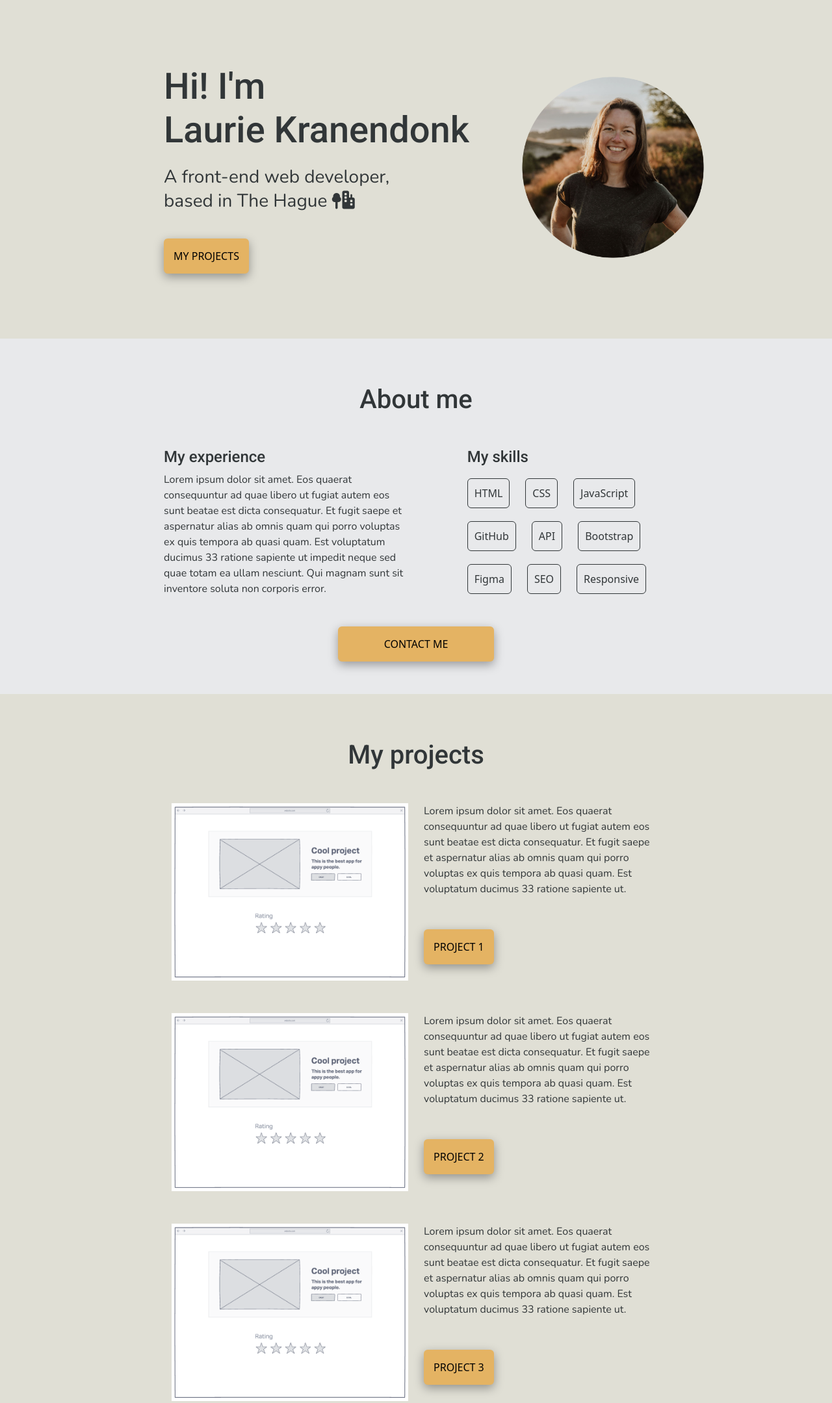
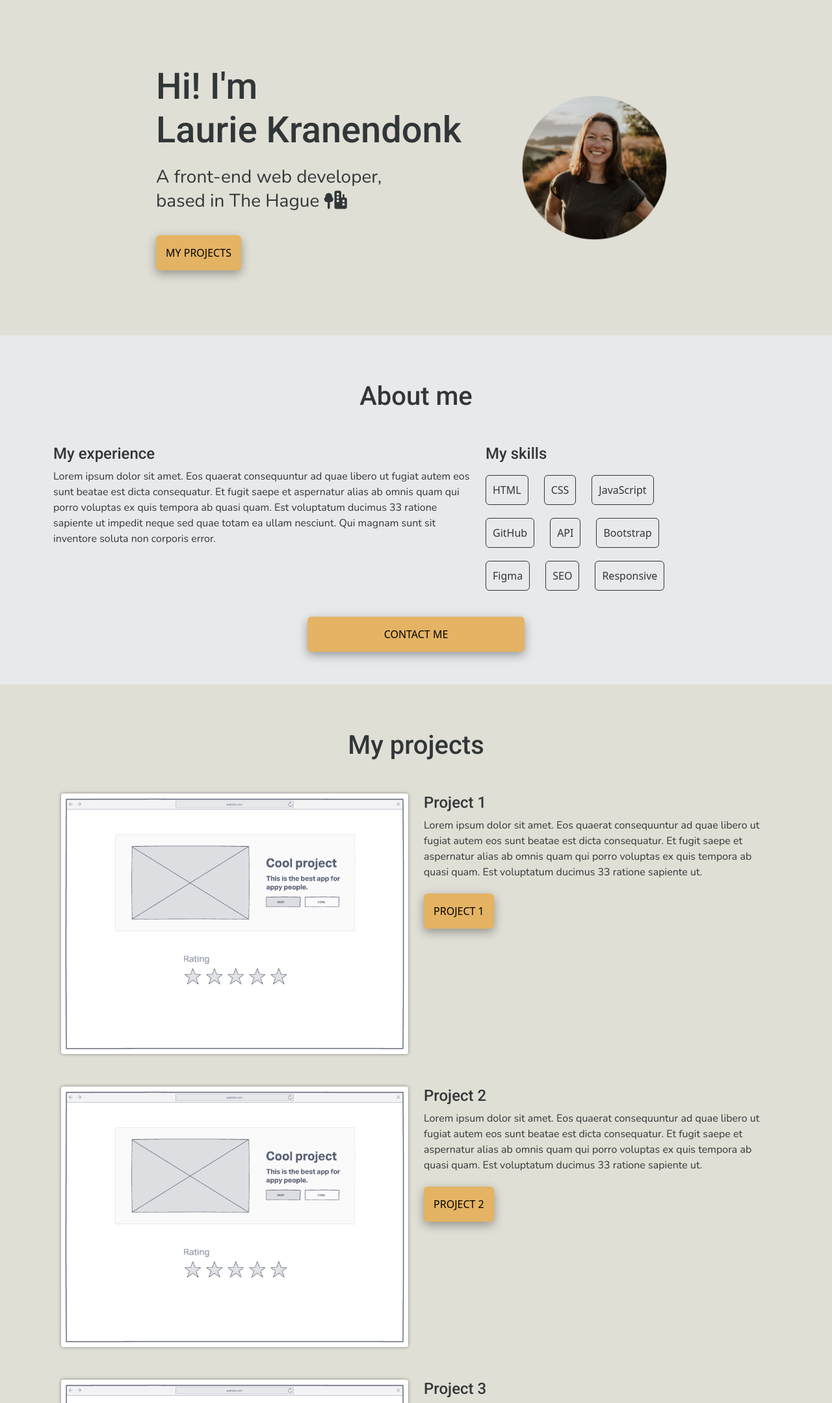
Before and after one commit to LaurieKD/Portfolio-project, a plain HTML site: page index.html in a window 1280 px wide. Shown: the top 2159 px of the page at 65% size. Drawn offline with nearby package versions, Linux system fonts and the light colour scheme.

Commit message:
Changed the entire homepage (HTML and CSS)
Could have pushed sooner :-)

```diff
--- a/index.html
+++ b/index.html
@@ -41,9 +41,9 @@
 		></script>
 	</head>
 	<body>
+		<div class="container box">
 				<div class="section-1">
-			<div class="container box">
-				<div class="row align-items-start">
+					<div class="row align-items-center">
 						<div class="col-8">
 							<h1>
 								Hi! I'm
@@ -59,30 +59,30 @@
 								MY PROJECTS
 							</a>
 						</div>
-					<div class="col-4">
+						<div class="col d-none d-md-block">
 							<img
 								src="images/Laurie Kranendonk.png"
 								alt="Laurie Kranendonk - Front-end web developer"
-							width="130%"
+								class="img-fluid"
 							/>
 						</div>
 					</div>
 				</div>
 			</div>
 			<div class="section-2">
-			<div class="container box">
 				<h2>About me</h2>
+				<div class="container">
 					<div class="row align-items-start justify-content-between">
-					<div class="col-6">
+						<div class="col">
 							<h4>My experience</h4>
 							<p>
 								Lorem ipsum dolor sit amet. Eos quaerat consequuntur ad quae libero ut fugiat autem eos sunt beatae est
-							dicta consequatur. Et fugit saepe et aspernatur alias ab omnis quam qui porro voluptas ex quis tempora ab
-							quasi quam. Est voluptatum ducimus 33 ratione sapiente ut impedit neque sed quae totam ea ullam nesciunt.
-							Qui magnam sunt sit inventore soluta non corporis error.
+								dicta consequatur. Et fugit saepe et aspernatur alias ab omnis quam qui porro voluptas ex quis tempora
+								ab quasi quam. Est voluptatum ducimus 33 ratione sapiente ut impedit neque sed quae totam ea ullam
+								nesciunt. Qui magnam sunt sit inventore soluta non corporis error.
 							</p>
 						</div>
-					<div class="col-5">
+						<div class="col-5 d-none d-lg-block">
 							<h4>My skills</h4>
 							<div class="container px-0">
 								<div class="row justify-content-start">
@@ -172,6 +172,7 @@
 								</div>
 							</div>
 						</div>
+					</div>
 					<a
 						class="btn btn-primary btn-contact"
 						href="#"
@@ -181,27 +182,27 @@
 					</a>
 				</div>
 			</div>
-		</div>
 			<div class="section-3">
 				<div class="container box">
 					<h2>My projects</h2>
 					<div class="container project">
 						<div class="row">
-						<div class="col">
+							<div class="col d-none d-md-block">
 								<img
 									src="images/Cool project.png"
 									alt="Cool project by Laurie Kranendonk"
-								width="100%"
+									class="img-fluid project-image"
 								/>
 							</div>
 
 							<div class="col">
+								<h4>Project 1</h4>
+
 								<p>
-								Lorem ipsum dolor sit amet. Eos quaerat consequuntur ad quae libero ut fugiat autem eos sunt beatae est
-								dicta consequatur. Et fugit saepe et aspernatur alias ab omnis quam qui porro voluptas ex quis tempora
-								ab quasi quam. Est voluptatum ducimus 33 ratione sapiente ut.
+									Lorem ipsum dolor sit amet. Eos quaerat consequuntur ad quae libero ut fugiat autem eos sunt beatae
+									est dicta consequatur. Et fugit saepe et aspernatur alias ab omnis quam qui porro voluptas ex quis
+									tempora ab quasi quam. Est voluptatum ducimus 33 ratione sapiente ut.
 								</p>
-							<br />
 								<a
 									class="btn btn-primary btn-projects"
 									href="#"
@@ -214,21 +215,22 @@
 					</div>
 					<div class="container project">
 						<div class="row">
-						<div class="col">
+							<div class="col d-none d-md-block">
 								<img
 									src="images/Cool project.png"
 									alt="Cool project by Laurie Kranendonk"
-								width="100%"
+									class="img-fluid project-image"
 								/>
 							</div>
 
 							<div class="col">
+								<h4>Project 2</h4>
 								<p>
-								Lorem ipsum dolor sit amet. Eos quaerat consequuntur ad quae libero ut fugiat autem eos sunt beatae est
-								dicta consequatur. Et fugit saepe et aspernatur alias ab omnis quam qui porro voluptas ex quis tempora
-								ab quasi quam. Est voluptatum ducimus 33 ratione sapiente ut.
+									Lorem ipsum dolor sit amet. Eos quaerat consequuntur ad quae libero ut fugiat autem eos sunt beatae
+									est dicta consequatur. Et fugit saepe et aspernatur alias ab omnis quam qui porro voluptas ex quis
+									tempora ab quasi quam. Est voluptatum ducimus 33 ratione sapiente ut.
 								</p>
-							<br />
+
 								<a
 									class="btn btn-primary btn-projects"
 									href="#"
@@ -241,21 +243,22 @@
 					</div>
 					<div class="container project">
 						<div class="row">
-						<div class="col">
+							<div class="col d-none d-md-block">
 								<img
 									src="images/Cool project.png"
 									alt="Cool project by Laurie Kranendonk"
-								width="100%"
+									class="img-fluid project-image"
 								/>
 							</div>
 
 							<div class="col">
+								<h4>Project 3</h4>
+
 								<p>
-								Lorem ipsum dolor sit amet. Eos quaerat consequuntur ad quae libero ut fugiat autem eos sunt beatae est
-								dicta consequatur. Et fugit saepe et aspernatur alias ab omnis quam qui porro voluptas ex quis tempora
-								ab quasi quam. Est voluptatum ducimus 33 ratione sapiente ut.
+									Lorem ipsum dolor sit amet. Eos quaerat consequuntur ad quae libero ut fugiat autem eos sunt beatae
+									est dicta consequatur. Et fugit saepe et aspernatur alias ab omnis quam qui porro voluptas ex quis
+									tempora ab quasi quam. Est voluptatum ducimus 33 ratione sapiente ut.
 								</p>
-							<br />
 								<a
 									class="btn btn-primary btn-projects"
 									href="#"
@@ -268,5 +271,6 @@
 					</div>
 				</div>
 			</div>
+		</div>
 	</body>
 </html>
--- a/src/styles.css
+++ b/src/styles.css
@@ -9,7 +9,7 @@
 }
 
 body {
-	background-color: var(--background-color-main);
+	background-color: var(--background-color-special);
 	color: var(--text-color);
 }
 
@@ -42,16 +42,19 @@ h3 {
 }
 
 .section-1 {
-	background-color: var(--background-color-special);
 	padding: 100px 0px;
+	max-width: 800px;
+	display: block;
+	margin: 0 auto;
 }
 
 .section-2 {
-	padding: 20px;
+	background-color: var(--background-color-main);
+	padding: 20px 50px;
+	margin: 0px 0px;
 }
 
 .section-3 {
-	background-color: var(--background-color-special);
 	padding: 20px 0px;
 }
 
@@ -61,7 +64,7 @@ h3 {
 	color: black;
 	padding: 15px;
 	box-shadow: rgba(0, 0, 0, 0.35) 0px 5px 15px;
-	margin-top: 10px;
+	margin-top: 5px;
 }
 
 .btn-primary:hover {
@@ -77,21 +80,24 @@ h3 {
 .btn-outline-primary:hover {
 	background-color: transparent;
 	border-color: var(--text-color);
+	color: #313638;
 }
 
 .btn-contact {
+	display: block;
 	margin: 30px auto;
 	max-width: 30%;
-}
-
-.box {
-	width: 800px;
 }
 
 .project {
 	margin-bottom: 50px;
 }
 
+.project-image {
+	border-radius: 4px;
+	box-shadow: 0px 0px 5px grey;
+}
+
 .skill {
 	margin: 10px 0px;
 }
```
Lines whose indentation alone changed are shown as unchanged.
